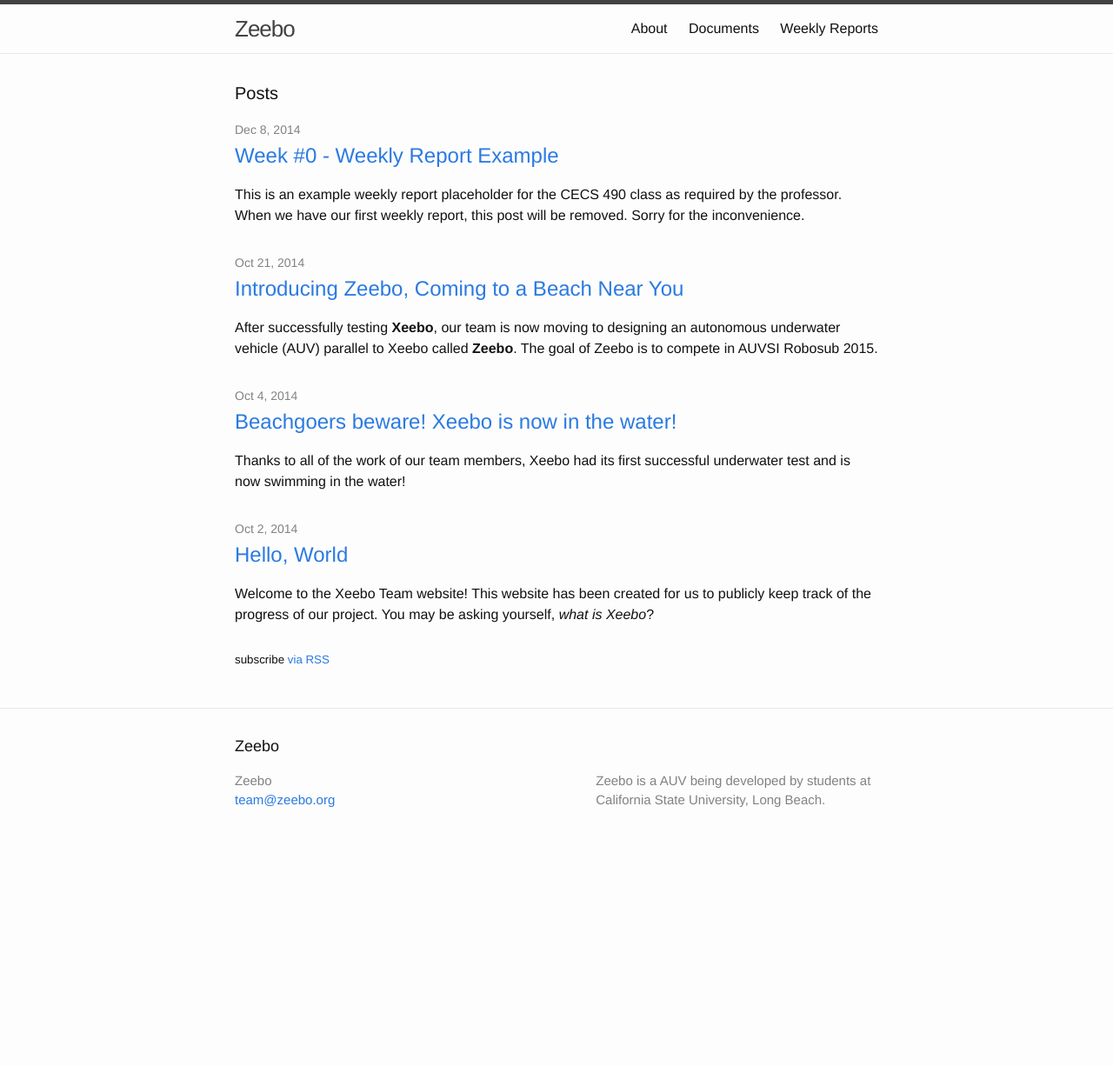
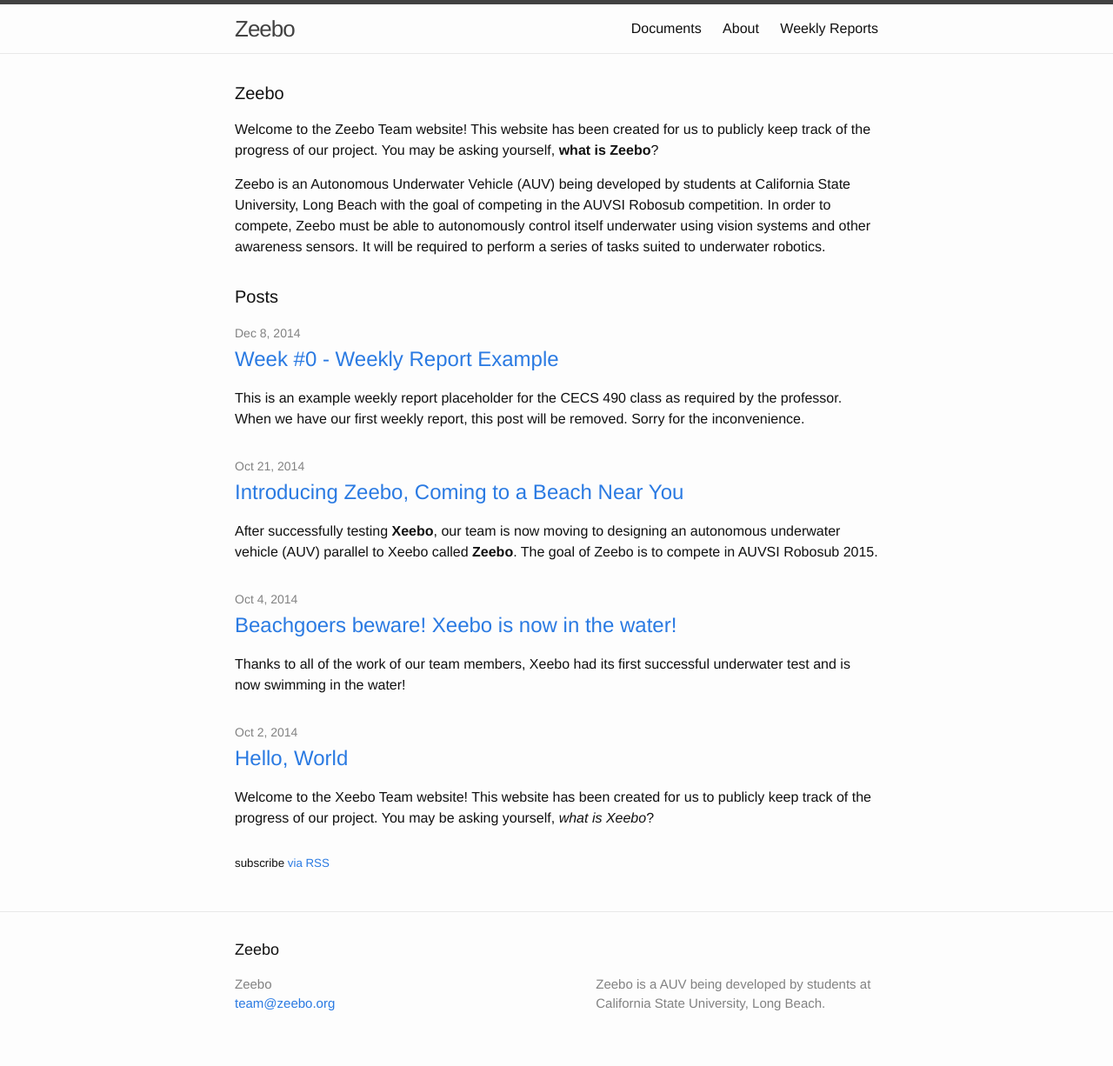
Before and after one commit to vartan/Xeebo, a Jekyll site: the page built from index.html, in a window 1280 px wide. Shown: the whole page at 87% size. Built offline with Jekyll 4.4.1, drawn with Linux system fonts in a browser that asks for light colours; before the commit the page ends 992 px from its top, so only the background shows below that.

```diff
--- a/index.html
+++ b/index.html
@@ -3,6 +3,25 @@
 ---
 
 <div class="home">
+
+  <h1 class="page-heading">Zeebo</h1>
+  <article class="post-content">
+  <p>
+    Welcome to the Zeebo Team website! This website has been created for us to
+    publicly keep track of the progress of our project. You may be asking
+    yourself, <b>what is Zeebo</b>?
+  </p>
+
+  <p>
+    Zeebo is an Autonomous Underwater Vehicle (AUV) being developed by students
+    at California State University, Long Beach with the goal of competing in the
+    AUVSI Robosub competition. In order to compete, Zeebo must be able to
+    autonomously control itself underwater using vision systems and other
+    awareness sensors. It will be required to perform a series of tasks
+    suited to underwater robotics.
+  </p>
+  </article>
+
   <h1 class="page-heading">Posts</h1>
 
   <ul class="post-list">
```
Also changed, not shown: team.md (renamed from about.md, +0 -2 lines).
